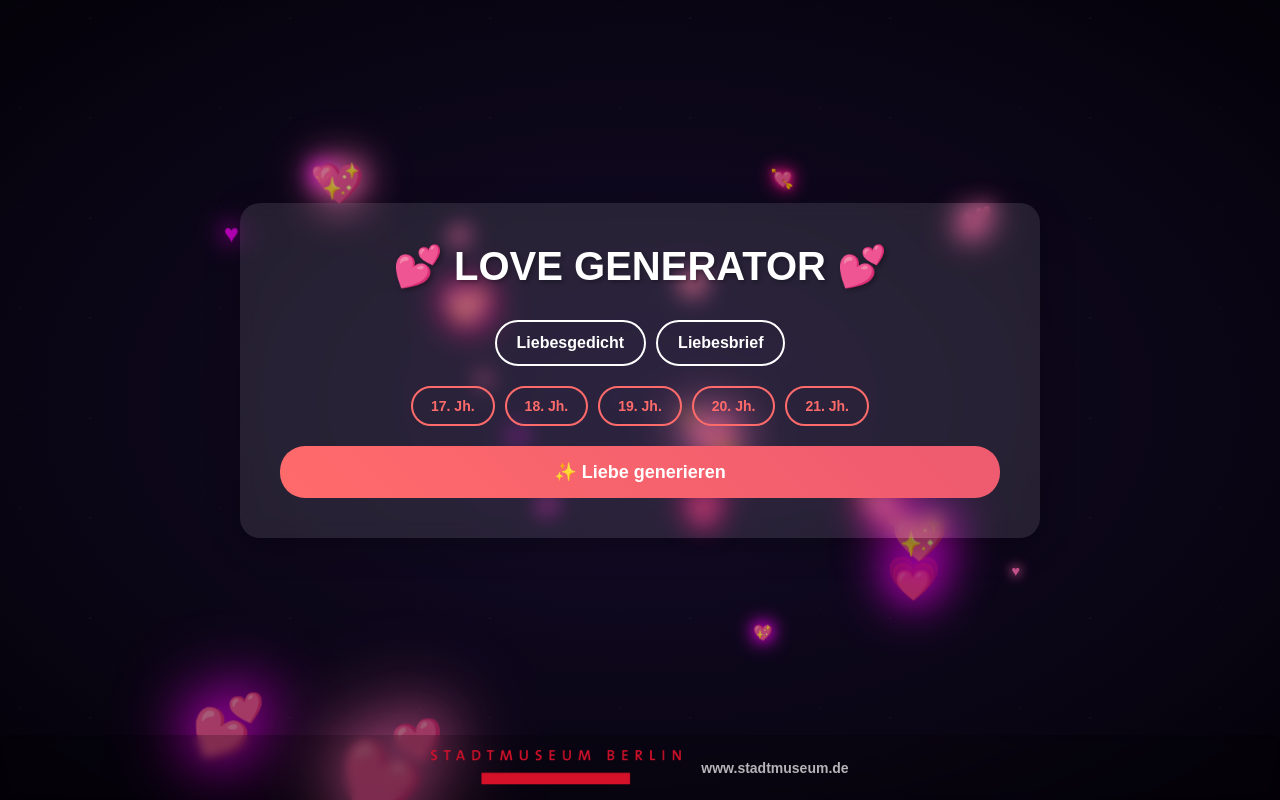
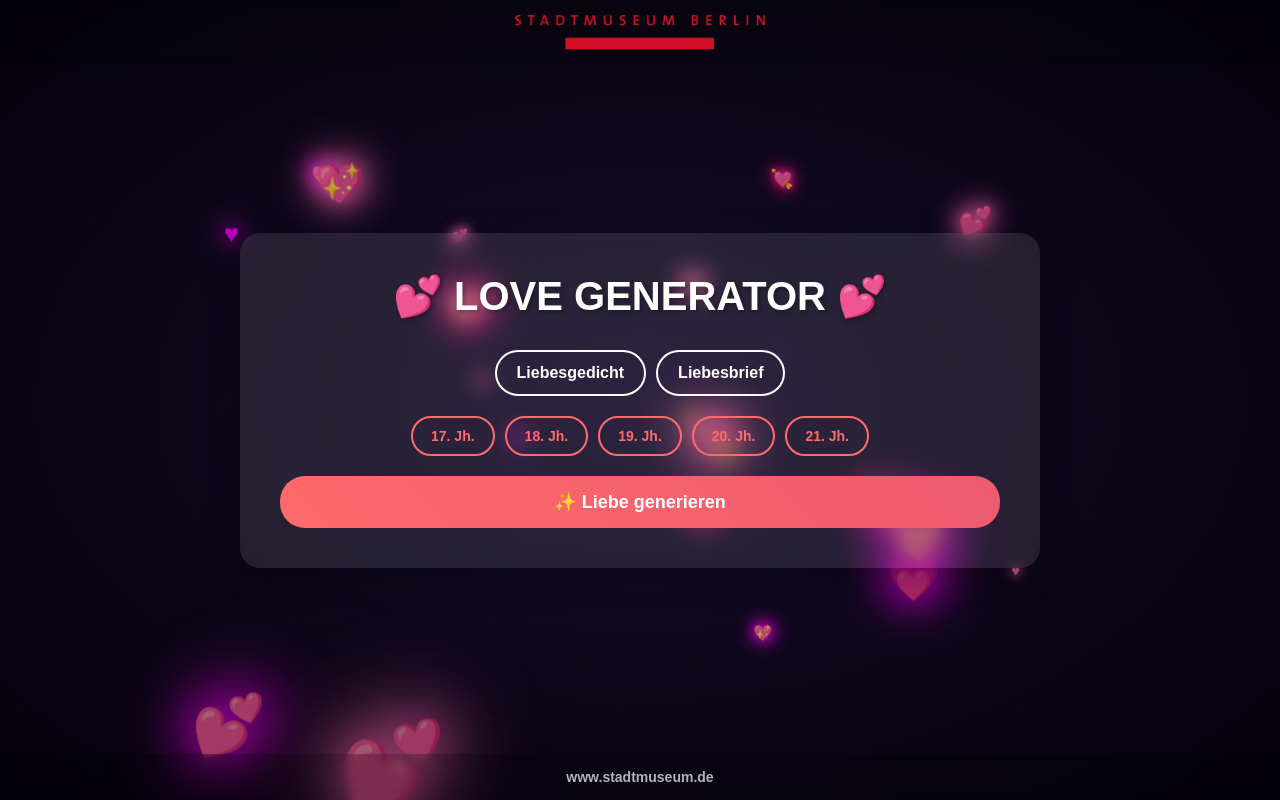
Before and after one commit to sebastianruffberlin/love-generator, a Flask app: page / in a window 1280 px wide. Run offline with Flask 3, Linux system fonts and the light colour scheme.

Commit message:
Update index.html

```diff
--- a/templates/index.html
+++ b/templates/index.html
@@ -18,10 +18,51 @@
             display: flex;
             justify-content: center;
             align-items: center;
-            padding: 20px 20px 80px 20px; /* Add padding-bottom for footer */
+            /* Add padding for header and footer */
+            padding: 80px 20px;
             overflow: hidden;
             position: relative;
             background: radial-gradient(ellipse at center, #1a0f35 0%, #05020b 100%);
+        }
+
+        /* --- HEADER --- */
+        .page-header {
+            position: fixed;
+            top: 0;
+            left: 0;
+            width: 100%;
+            padding: 15px;
+            display: flex;
+            justify-content: center;
+            align-items: center;
+            background: rgba(0,0,0, 0.2);
+            backdrop-filter: blur(5px);
+            z-index: 10;
+        }
+
+        .header-logo {
+            height: 35px;
+        }
+
+        /* --- FOOTER --- */
+        .page-footer {
+            position: fixed;
+            bottom: 0;
+            left: 0;
+            width: 100%;
+            padding: 15px;
+            display: flex;
+            justify-content: center;
+            align-items: center;
+            background: rgba(0,0,0, 0.2);
+            backdrop-filter: blur(5px);
+            z-index: 10;
+        }
+
+        .footer-url {
+            color: rgba(255, 255, 255, 0.7);
+            font-size: 14px;
+            font-weight: bold;
         }
 
         .hearts-background {
@@ -124,7 +165,7 @@
             box-shadow: 0 8px 32px rgba(0, 0, 0, 0.3);
             max-width: 800px;
             width: 100%;
-            max-height: calc(100vh - 100px); /* Adjust for footer and padding */
+            max-height: calc(100vh - 160px); /* Adjust for header/footer and padding */
             overflow-y: auto;
         }
 
@@ -297,32 +338,6 @@
             display: none;
         }
 
-        /* --- FOOTER --- */
-        .page-footer {
-            position: fixed;
-            bottom: 0;
-            left: 0;
-            width: 100%;
-            padding: 15px;
-            display: flex;
-            justify-content: center;
-            align-items: center;
-            gap: 20px;
-            background: rgba(0,0,0, 0.2);
-            backdrop-filter: blur(5px);
-            z-index: 10;
-        }
-
-        .footer-logo {
-            height: 35px;
-        }
-
-        .footer-url {
-            color: rgba(255, 255, 255, 0.7);
-            font-size: 14px;
-            font-weight: bold;
-        }
-
         @media (max-width: 768px) {
             .container { padding: 20px; }
             .title { font-size: 2em; }
@@ -332,6 +347,11 @@
     </style>
 </head>
 <body>
+    <!-- --- HEADER --- -->
+    <header class="page-header">
+        <img src="https://raw.githubusercontent.com/sebastianruffberlin/love-generator/main/templates/logo.png" alt="Stadtmuseum Logo" class="header-logo">
+    </header>
+
     <div class="hearts-background"></div>
     <div class="video-overlay"></div>
 
@@ -369,8 +389,6 @@
 
     <!-- --- FOOTER --- -->
     <footer class="page-footer">
-        <!-- The logo is expected to be in the same directory as the HTML file -->
-        <img src="logo.png" alt="Stadtmuseum Logo" class="footer-logo" onerror="this.style.display='none'">
         <span class="footer-url">www.stadtmuseum.de</span>
     </footer>
 
```
